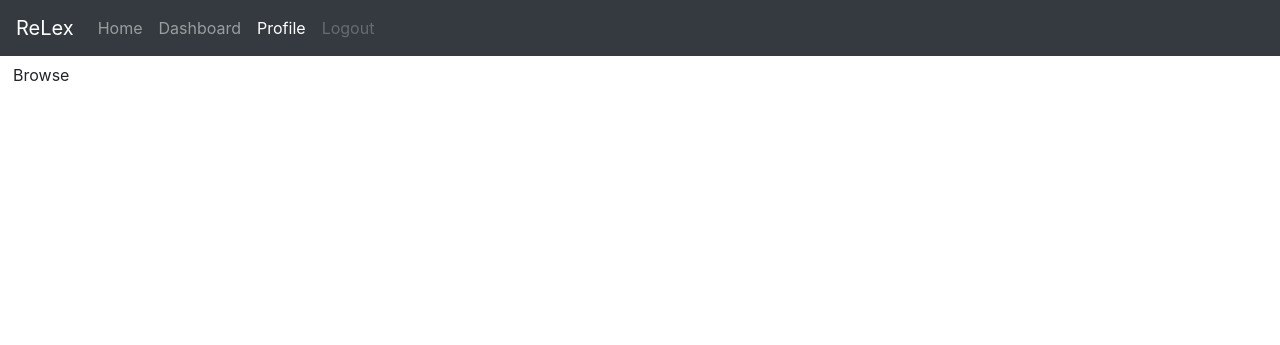
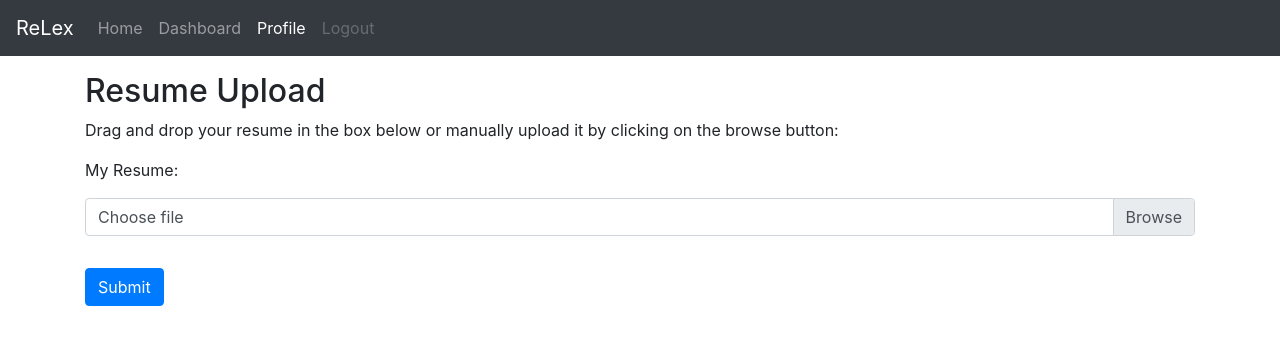
Before and after one commit to Melina-Jingting/ReLex, a Django app: page /uploadresume/ in a window 1280 px wide. Shown: the top 345 px of the page. Run offline with Django 3.2, Linux system fonts and the light colour scheme; some libraries are stand-ins or nearby versions.

Commit message:
add file upload button and fix formatting

```diff
--- a/templates/home.html
+++ b/templates/home.html
@@ -23,7 +23,7 @@
   background-size: contain;
   background-size: 100%;
     /* Full height */
-    height: 180%;
+    height: 340%;
     -moz-transition: all .5s;
     -webkit-transition: all .5s;
     transition: all .5s;
--- a/templates/registration/login.html
+++ b/templates/registration/login.html
@@ -17,15 +17,15 @@
         <a class="nav-link disabled" href="{% url 'login' %}">Login</a>
       </li>
       <li class="nav-item">
-        <a class="nav-link disabled" href="{% url 'login' %}">Sign up</a>
+        <a class="nav-link disabled" href="{% url 'signup' %}">Sign up</a>
       </li>
     </ul>
   </div>
 </nav>
-<h2>Log In</h2>
 
 <div class="card">
   <div class="card-body">
+  <h2>Log In</h2>
   <form method="post">
     {% csrf_token %}
     {{ form.as_p }}
--- a/templates/upload.html
+++ b/templates/upload.html
@@ -6,27 +6,15 @@
 {% block content %}
 
 
-<style>
-  .btn-file {
-    position: relative;
-    overflow: hidden;
-  }
-  .btn-file input[type=file] {
-      position: absolute;
-      top: 0;
-      right: 0;
-      min-width: 100%;
-      min-height: 100%;
-      font-size: 100px;
-      text-align: right;
-      filter: alpha(opacity=0);
-      opacity: 0;
-      outline: none;
-      background: white;
-      cursor: inherit;
-      display: block;
-  }
-</style>
+<head>
+  <title>Bootstrap Example</title>
+  <meta charset="utf-8">
+  <meta name="viewport" content="width=device-width, initial-scale=1">
+  <link rel="stylesheet" href="https://maxcdn.bootstrapcdn.com/bootstrap/4.5.2/css/bootstrap.min.css">
+  <script src="https://ajax.googleapis.com/ajax/libs/jquery/3.5.1/jquery.min.js"></script>
+  <script src="https://cdnjs.cloudflare.com/ajax/libs/popper.js/1.16.0/umd/popper.min.js"></script>
+  <script src="https://maxcdn.bootstrapcdn.com/bootstrap/4.5.2/js/bootstrap.min.js"></script>
+</head>
 
 <nav class="navbar navbar-expand-lg navbar-dark bg-dark">
   <a class="navbar-brand" href="{% url 'home' %}">ReLex</a>
@@ -50,15 +38,29 @@
     </ul>
   </div>
 </nav>
-    <span class="btn btn-default btn-file">
-      Browse <input type="file">
-    </span>
-<!--
 
-<div class="card">
-  <div class="card-body">
-    PLEASE UPLOAD YOUR RESUME HERE !!!
-  </div>
-</div> -->
+<div class="container mt-3">
+  <h2>Resume Upload</h2>
+  <p>Drag and drop your resume in the box below or manually upload it by clicking on the browse button:</p>
+  <form action="/action_page.php" method="get">
+    <p>My Resume:</p>
+    <div class="custom-file mb-3">
+      <input type="file" class="custom-file-input" id="customFile" name="filename">
+      <label class="custom-file-label" for="customFile">Choose file</label>
+    </div>
+
+    <div class="mt-3">
+      <button type="submit" class="btn btn-primary">Submit</button>
+    </div>
+  </form>
+</div>
+
+<script>
+// Make name of the file appear on select
+$(".custom-file-input").on("change", function() {
+  var fileName = $(this).val().split("\\").pop();
+  $(this).siblings(".custom-file-label").addClass("selected").html(fileName);
+});
+</script>
 
 {% endblock %}
```
Lines whose indentation alone changed are shown as unchanged.
